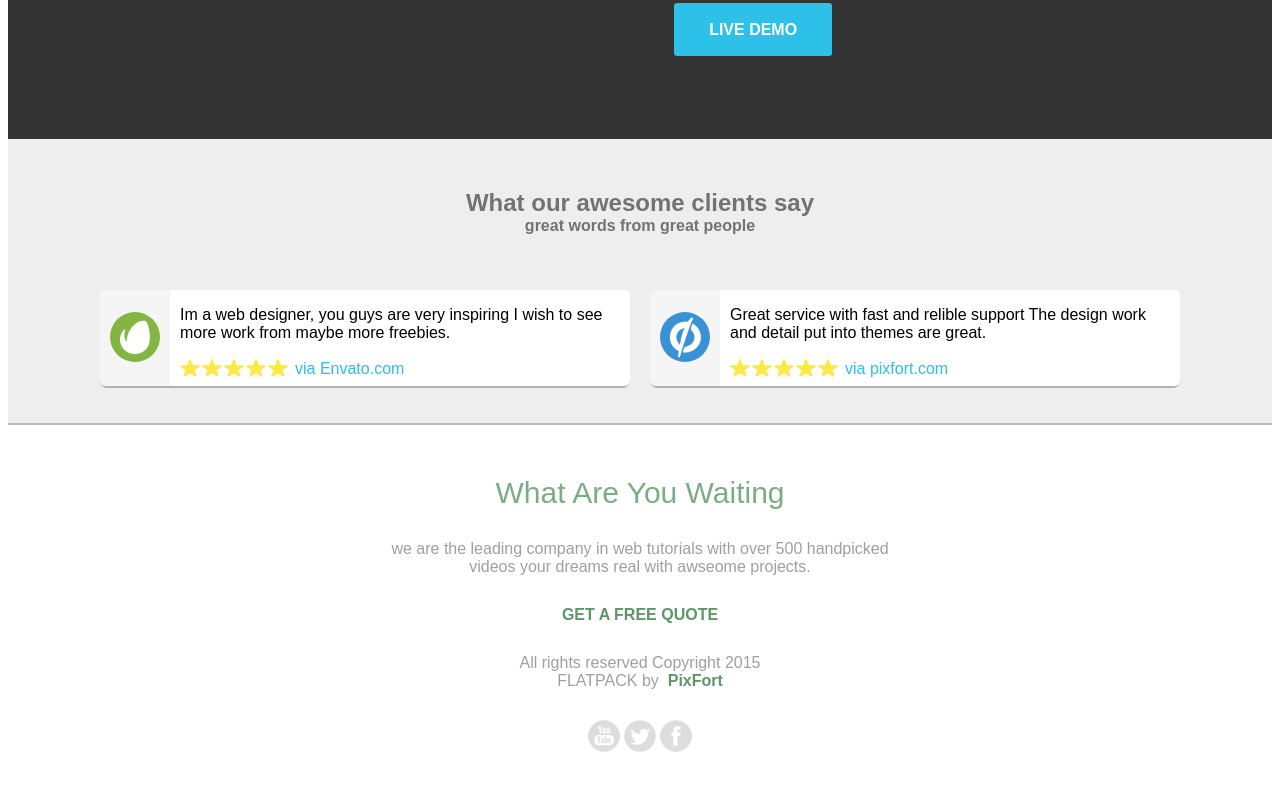
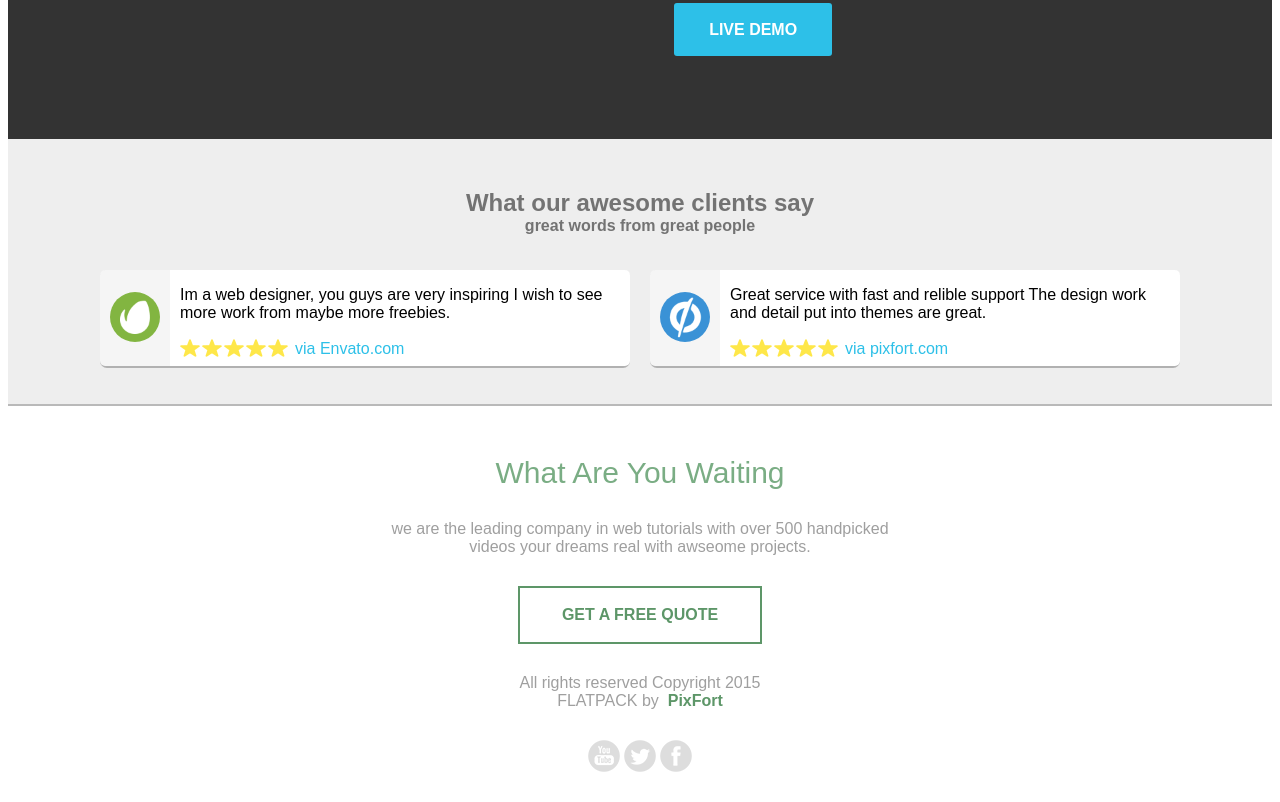
Before and after one commit to cavoibien9888/ProgrammingWeb, a plain HTML site: page Bài 2/Bài 2_1/index.html in a window 1280 px wide. Shown: the part 673-1475 px from the top of the page. Before the commit the page ends 1454 px from the top, so only its background shows below. Drawn offline with Linux system fonts and the light colour scheme.

Commit message:
Hoan tat bai 2-1 done

```diff
--- a/Bài 2/Bài 2_1/styles.css
+++ b/Bài 2/Bài 2_1/styles.css
@@ -173,8 +173,8 @@
     width: min-content;
     height: min-content;
     background-color: #b1b1b1;
-    margin-top: 50px;
-    margin-bottom: 50px;
+    margin-top: 30px;
+    margin-bottom: 4%;
     border-radius: 7px;
     box-sizing: border-box;
 }
@@ -220,10 +220,28 @@
     margin-top: 30px;
 }
 
-.second_link, .rights_st, .pix_inline_block {
+.rights_st, .pix_inline_block {
     margin-top: 30px;
 }
 
 .span_text {
     margin-top: 5%;
 }
+
+.second_link {
+    margin: 0 auto;
+    display: inline-block;
+}
+
+.get_2_btn {
+    display: flex;
+    text-align: center;
+    width: 240px;
+    height: min-content;
+    margin-top: 30px;
+    justify-content: center;
+    border: 2px solid #5d9668;
+    background-color: #fff;
+    padding-top: 18px;
+    padding-bottom: 18px;
+}
```
